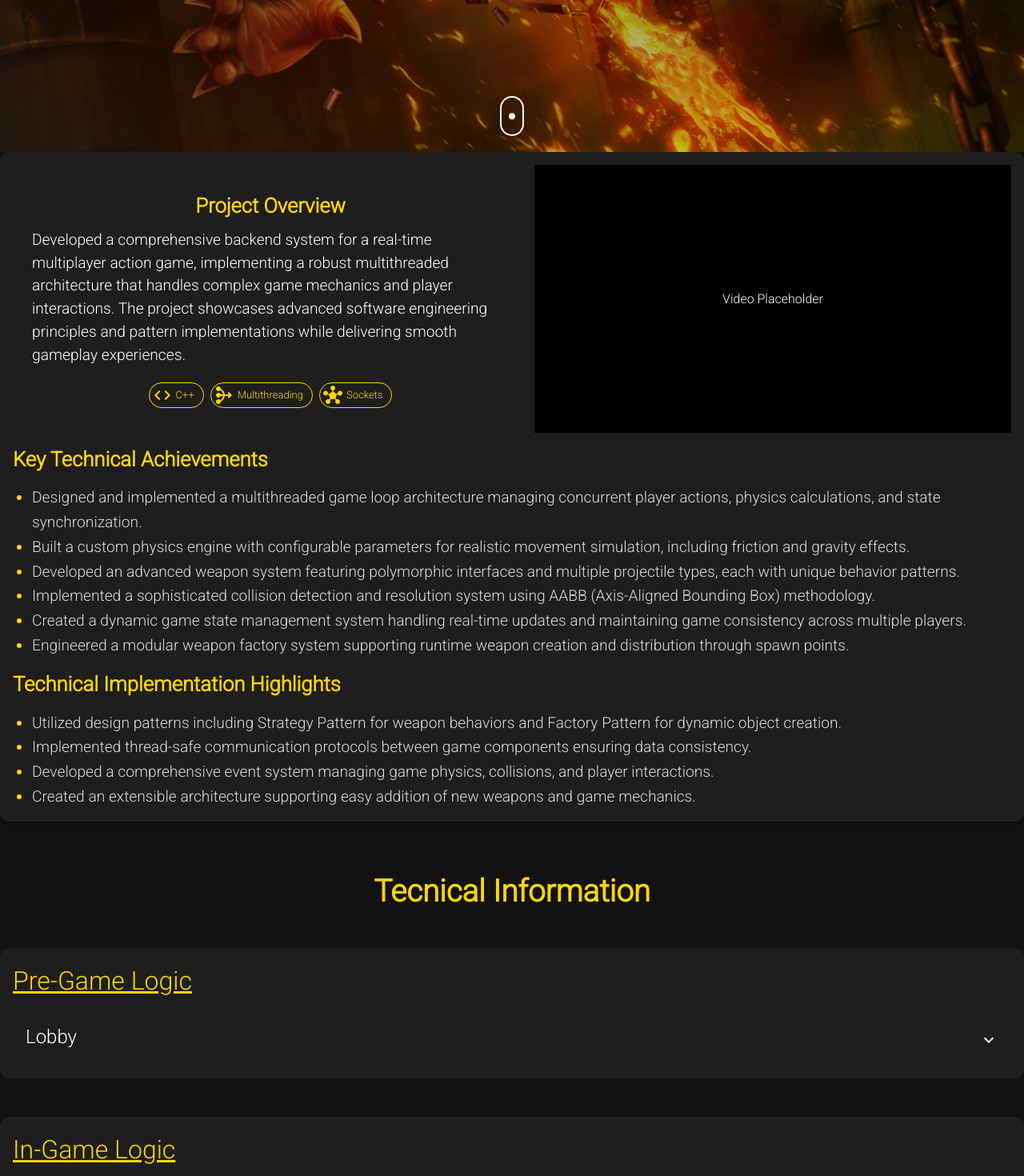
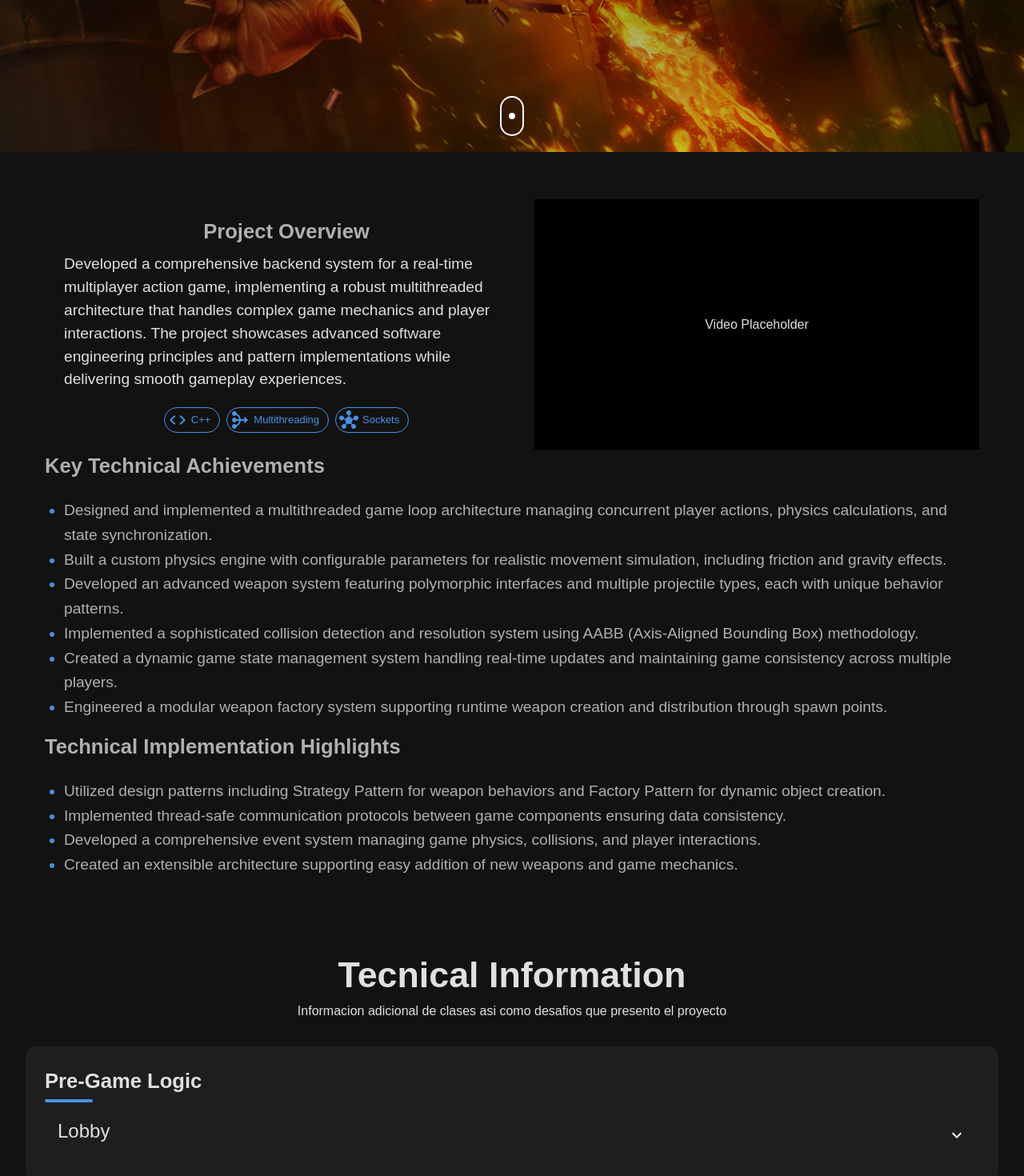
Before and after one commit to IralaElbio/proyects_web, a React (Vite) app in the folder react/: page /duckgame in a window 1280 px wide. Shown: the part 660-2130 px from the top of the page at 80% size. Built offline with nearby package versions, Linux system fonts and the light colour scheme.

Commit message:
Refactor : cambio de estilos de la pagina

```diff
--- a/react/src/Pages/duckgame/Components/CAccordion.tsx
+++ b/react/src/Pages/duckgame/Components/CAccordion.tsx
@@ -14,32 +14,34 @@ interface AccordionListProps {
   titleVariant?: "h5" | "inherit" | "h6"; // add more if need
 }
 
-const CustomAccordion = styled(Accordion)(({ theme }) => ({
-  backgroundColor: "transparent",
+// Contenedor para información desplegable
+export const CustomAccordion = styled(Accordion)(({ theme }) => ({
+  backgroundColor: theme.palette.background.paper,
+  borderRadius: "2px",
   boxShadow: "none",
-  "&::before": {
-    display: "none", // Elimina la línea divisoria por defecto
-  },
-  "&.Mui-expanded": {
-    margin: "0", // Evita que el expandido afecte el diseño
-  },
-}))
-
-const CustomAccordionDetails = styled(AccordionDetails)(() => ({
-  padding: "16px",
-  borderRadius: "8px",
 }));
 
-const AccordionWNode: React.FC<AccordionListProps> = ({ items }) => {
+// Contenedor para información desplegable
+export const CustomAccordionDetails = styled(AccordionDetails)(() => ({
+  padding: "16px",
+}));
+
+// Contenido del acordeón
+export const CustomAccordionSummary = styled(AccordionSummary)(() => ({
+  fontWeight: "bold",
+  fontSize: "1.1rem",
+}));
+
+const AccordionWNode: React.FC<AccordionListProps> = ({ items, titleVariant }) => {
   return (
     <>
       {items.map((item, index) => (
         <CustomAccordion key={index}>
-          <AccordionSummary expandIcon={<ExpandMoreIcon sx={{ color: "white" }} />}>
-            <Typography variant="h5" gutterBottom>
+          <CustomAccordionSummary expandIcon={<ExpandMoreIcon sx={{ color: "white" }} />}>
+            <Typography variant={titleVariant} gutterBottom>
               {item.title}
             </Typography>
-          </AccordionSummary>
+          </CustomAccordionSummary>
           <CustomAccordionDetails>{item.content}</CustomAccordionDetails>
         </CustomAccordion>
       ))}
--- a/react/src/Pages/duckgame/Components/SectionBeginningGame.tsx
+++ b/react/src/Pages/duckgame/Components/SectionBeginningGame.tsx
@@ -79,7 +79,8 @@ const BeginningGameSect = () => {
 
             <ChallengesAndSolutions data={challengesAndSolutions} />
 
-            <AccordionWNode items={content} titleVariant='inherit' />
+            <SubSectionTitle>Class Information</SubSectionTitle>
+            <AccordionWNode items={content} titleVariant='h6' />
         </>
     );
 };
--- a/react/src/Pages/duckgame/Components/SectionGameLoopMap.tsx
+++ b/react/src/Pages/duckgame/Components/SectionGameLoopMap.tsx
@@ -102,7 +102,8 @@ const GameLoopAndMap = () => {
 
             <ChallengesAndSolutions data={challengesAndSolutions} />
 
-            <AccordionWNode items={content} titleVariant='inherit' />
+            <SubSectionTitle>Class Information</SubSectionTitle>
+            <AccordionWNode items={content} titleVariant='h6' />
         </>
     );
 };
--- a/react/src/Pages/duckgame/Components/SectionLobby.tsx
+++ b/react/src/Pages/duckgame/Components/SectionLobby.tsx
@@ -1,6 +1,6 @@
 import React from 'react';
 import { Typography } from '@mui/material';
-import { SpacedStack, FlexBoxRow, FlexBoxRowContent, SubSectionTitle } from "../DuckGameStyles"
+import { SpacedStack, FlexBoxRow, FlexBoxRowContent, SubSectionTitle, StyledBox } from "../DuckGameStyles"
 import ChallengesAndSolutions from './CompChallenges';
 import AccordionWNode from './CAccordion';
 import ParagraphList from './CParagraphList';
@@ -33,6 +33,8 @@ const content = [{
     title: "Lobby",
     content: (
         <SpacedStack>
+            <StyledBox>
+
                 <FlexBoxRow>
                     <FlexBoxRowContent>
                         <SubSectionTitle>
@@ -47,11 +49,11 @@ const content = [{
                             ]}
                         />
                     </FlexBoxRowContent>
-
                     <FlexBoxRowContent width={1500} height={300} bgcolor="black" display="flex" justifyContent="center" alignItems="center">
                         <Typography>Diagrama UML aquí</Typography>
                     </FlexBoxRowContent>
                 </FlexBoxRow>
+            </StyledBox>
             <ChallengesAndSolutions data={challengesAndSolutions} />
         </SpacedStack>
     ),
--- a/react/src/Pages/duckgame/Components/SectionProjectOverview.tsx
+++ b/react/src/Pages/duckgame/Components/SectionProjectOverview.tsx
@@ -1,7 +1,7 @@
 import React from "react";
 import { styled } from "@mui/material/styles";
 import { Typography, Stack, Box, Chip } from "@mui/material";
-import { StyledStackContainer, SubSectionTitle, TextBody } from "../DuckGameStyles";
+import { FlexBoxRow, FlexBoxRowContent, StyledStackContainer, SubSectionTitle, TextBody } from "../DuckGameStyles";
 import { Hub } from "@mui/icons-material";
 import MediationIcon from '@mui/icons-material/Mediation';
 import CodeIcon from '@mui/icons-material/Code';
@@ -12,17 +12,6 @@ const StyledChip = styled(Chip)(({ theme }) => ({
     color: theme.palette.primary.main,
     "& .MuiChip-icon": {
         color: theme.palette.primary.main,
-    },
-}));
-
-const ProjectOverviewContainer = styled(Box)(({ theme }) => ({
-    display: "flex",
-    flexDirection: "row",
-    gap: theme.spacing(1),
-    minHeight: "300px",
-
-    [theme.breakpoints.down("sm")]: {
-        flexDirection: "column",
     },
 }));
 
@@ -69,8 +58,8 @@ const technicalHighlights = [
 
 function ProjectOverview() {
     return (
-        <StyledStackContainer spacing={2}>
-            <ProjectOverviewContainer>
+        <StyledStackContainer>
+            <FlexBoxRow>
                 <ProjectOverviewContent>
                     <SubSectionTitle>
                         Project Overview
@@ -90,7 +79,7 @@ function ProjectOverview() {
                 <ProjectOverviewVideo>
                     <Typography>Video Placeholder</Typography>
                 </ProjectOverviewVideo>
-            </ProjectOverviewContainer>
+            </FlexBoxRow>
 
             <ItemList title="Key Technical Achievements" items={achievements} />
 
--- a/react/src/Pages/duckgame/Components/SectionTitle.tsx
+++ b/react/src/Pages/duckgame/Components/SectionTitle.tsx
@@ -81,7 +81,7 @@ const HeroSection = () => {
   useEffect(() => {
     const handleScroll = () => {
       const scrollY = window.scrollY;
-      const fadeOutPoint = 1000; // Ajusta para que la transición sea más suave
+      const fadeOutPoint = 1500; // Ajusta para que la transición sea más suave
       setOpacity(Math.max(1 - scrollY / fadeOutPoint, 0));
       setScale(Math.max(1 - scrollY / (fadeOutPoint * 1.5), 0.9));
     };
--- a/react/src/Pages/duckgame/Components/SectionWeapons.tsx
+++ b/react/src/Pages/duckgame/Components/SectionWeapons.tsx
@@ -94,6 +94,7 @@ function Weapons() {
 
             <ChallengesAndSolutions data={challengesAndSolutions} />
 
+            <SubSectionTitle>Class Information</SubSectionTitle>
             <AccordionWNode items={content} titleVariant='h6' />
         </>
     )
--- a/react/src/Pages/duckgame/DuckGame.tsx
+++ b/react/src/Pages/duckgame/DuckGame.tsx
@@ -2,12 +2,15 @@ import ProyectOverview from "./Components/SectionProjectOverview"
 import Lobby from "./Components/SectionLobby";
 import Game from "./Components/SectionGame";
 import HeroSection from "./Components/SectionTitle";
-import { SectionTitle, SubSection, SubTitle, SpacedStack } from "./DuckGameStyles";
+import { SectionTitle, SubSection, SubTitle, SpacedStack, MainContainer, TextBody } from "./DuckGameStyles";
+import { Typography } from "@mui/material";
 
 const DuckGamePage = () => {
   return (
     <>
       <HeroSection />
+
+      <MainContainer>
 
         <SpacedStack>
 
@@ -16,6 +19,7 @@ const DuckGamePage = () => {
 
           <SubTitle>
             Tecnical Information
+            <Typography textAlign={"center"} fontWeight={200}>Informacion adicional de clases asi como desafios que presento el proyecto</Typography>
           </SubTitle>
 
           {/* Lobby Logic Section */}
@@ -31,6 +35,8 @@ const DuckGamePage = () => {
           </SubSection>
 
         </SpacedStack>
+      </MainContainer>
+
     </>
   );
 };
--- a/react/src/Pages/duckgame/DuckGameStyles.ts
+++ b/react/src/Pages/duckgame/DuckGameStyles.ts
@@ -1,31 +1,28 @@
 import { styled } from "@mui/material/styles";
-import { Typography, Box, Container, Stack, Accordion, AccordionDetails, AccordionSummary } from "@mui/material";
+import { Box, Container, Typography, Stack } from "@mui/material";
 
-// Contenedor para  una Subsección dentro de una sección
+// Contenedor para una Subsección dentro de una sección
 export const SubSection = styled(Box)(({ theme }) => ({
-    marginBottom: theme.spacing(3),
-    padding: theme.spacing(2),
     backgroundColor: theme.palette.background.paper,
-    borderRadius: theme.spacing(1.5),
-    [theme.breakpoints.down("sm")]: {
-        padding: theme.spacing(3),
-    },
+    padding: theme.spacing(3),
+    borderRadius: "12px",
 }));
 
 // Contenedor principal de la página
-export const MainContainer = styled(Container)(({ theme }) => ({
+export const MainContainer = styled(Box)(({ theme }) => ({
+    maxWidth: "1800px",
+    padding: theme.spacing(4),
+    alignItems: "center",
+    justifyContent: "center",
 }));
 
-
-// Contenedor para agrupar por row, lu uso para contener un texto al lado de la imagen
+// Contenedor para agrupar por row, lo uso para contener un texto al lado de la imagen
 export const FlexBoxRow = styled(Box)(({ theme }) => ({
     display: "flex",
     flexDirection: "row",
+    alignItems: "center",
+    justifyContent: "center",
     gap: theme.spacing(1),
-    minHeight: "300px",
-    background: "black",
-    justifyContent: "center",
-    alignItems: "center",
 
     [theme.breakpoints.down("sm")]: {
         flexDirection: "column",
@@ -35,79 +32,68 @@ export const FlexBoxRow = styled(Box)(({ theme }) => ({
 // Contenido para la imagen
 export const FlexBoxRowContent = styled(Box)(({ theme }) => ({
     flex: 1,
-    display: "flex",
-    flexDirection: "column",
-    padding: theme.spacing(3),
+    padding: theme.spacing(2),
 }));
 
-// Box para contener zonas principales de informacion
+// Box para contener zonas principales de información
 export const StyledBox = styled(Box)(({ theme }) => ({
-    minHeight: "300px",
-    background: "black",
+    backgroundColor: theme.palette.background.default,
     padding: theme.spacing(3),
-    marginBottom: theme.spacing(3),
+    marginBottom: theme.spacing(2),
+    borderRadius: "5px",
+    boxShadow: "0px 4px 10px rgba(0, 0, 0, 0.2)",
 }));
-
 
 // Título de subsecciones
 export const SubTitle = styled(Typography)(({ theme }) => ({
-    fontSize: "clamp(1.5rem, 3vw, 3rem)",
-    fontWeight: 600,
-    color: theme.palette.primary.main,
+    fontSize: "clamp(1.5rem, 3.5vw, 3.5rem)",
+    fontWeight: "600",
     textAlign: "center",
     marginBottom: theme.spacing(2),
+    color: theme.palette.text.primary,
 }));
 
-
-// Título de subsecciones
 export const SectionTitle = styled(Typography)(({ theme }) => ({
-    fontSize: "clamp(1rem, 3vw, 2rem)",
-    fontWeight: 300,
-    color: theme.palette.primary.main,
-    textDecoration: "underline",
+    fontSize: "clamp(1rem, 2vw, 1.8rem)",
+    fontWeight: 700,
     marginBottom: theme.spacing(2),
+    color: theme.palette.text.primary,
+    position: 'relative',
+    '&:after': {
+        content: '""',
+        position: 'absolute',
+        bottom: '-8px',
+        left: 0,
+        width: '60px',
+        height: '4px',
+        backgroundColor: theme.palette.primary.main,
+        borderRadius: '2px',
+    },
 }));
-
-
 
 // Stack Estilizado
 export const StyledStackContainer = styled(Stack)(({ theme }) => ({
+    padding: theme.spacing(3),
     marginBottom: theme.spacing(4),
-    padding: theme.spacing(2),
-    backgroundColor: theme.palette.background.paper,
-    borderRadius: theme.spacing(1.5),
-    boxShadow: theme.shadows[2],
 }));
 
-// Titulos secundarios de Secciones (ej. Overview)
+// Títulos secundarios de Secciones (ej. Overview)
 export const SubSectionTitle = styled(Typography)(({ theme }) => ({
-    fontSize: "clamp(1.2rem, 4vw, 1.6rem)",  // Ajustable según el tamaño de la pantalla
-    fontWeight: 600,
-    color: theme.palette.primary.main,
-    marginBottom: theme.spacing(1),  // Espacio debajo del título
+    fontSize: "clamp(1.2rem, 4vw, 1.6rem)",
+    fontWeight: "600",
+    marginBottom: theme.spacing(1),
+    color: theme.palette.text.secondary,
 }));
-
 
 // Estilo para los párrafos de texto
 export const TextBody = styled(Typography)(({ theme }) => ({
-    fontSize: "1.2rem",
-    color: theme.palette.text.primary,  // Color del texto según el tema
-    lineHeight: 1.5,  // Espaciado entre líneas
-    marginBottom: theme.spacing(1.5),  // Espacio entre párrafos
+    fontSize: "clamp(0.6rem, 2vw, 1.2rem)",
+    lineHeight: "1.5",
+    marginBottom: theme.spacing(1.5),
+    color: theme.palette.text.primary,
 }));
 
-// Contenedor para informacion despegable
-const CustomAccordion = styled(Accordion)(({ theme }) => ({
-    backgroundColor: "transparent",
-    boxShadow: "none",
-    "&::before": {
-        display: "none", // Elimina la línea divisoria por defecto
-    },
-    "&.Mui-expanded": {
-        margin: "0", // Evita que el expandido afecte el diseño
-    },
-}))
-
+// Stack con espaciado personalizado
 export const SpacedStack = styled(Stack)(({ theme }) => ({
-    gap: theme.spacing(3),
+    gap: theme.spacing(2),
 }));
--- a/react/src/theme.ts
+++ b/react/src/theme.ts
@@ -1,51 +1,38 @@
 import { createTheme } from "@mui/material/styles";
 
+// Tema personalizado con colores fríos y oscuros
 const theme = createTheme({
     palette: {
         primary: {
-            main: "#FFD700", // Amarillo elegante
+            main: "#4A90E2", // Azul frío
         },
         secondary: {
-            main: "#1E88E5", // Azul moderno
+            main: "#7B61FF", // Morado elegante
         },
         background: {
-            default: "#121212", // Fondo general oscuro
-            paper: "#1E1E1E", // Fondos secundarios
+            default: "#121212", // Negro azulado oscuro
+            paper: "#1E1E1E", // Gris oscuro
         },
         text: {
-            primary: "#FFFFFF", // Texto principal
-            secondary: "#DCDCDC", // Texto secundario
+            primary: "#E0E0E0", // Blanco grisáceo
+            secondary: "#B0B0B0", // Gris claro
         },
     },
     typography: {
-        fontFamily: "'Roboto', 'Arial', sans-serif",
-        h1: {
-            fontSize: "3rem",
-            fontWeight: 700,
-            letterSpacing: "2px",
-        },
-        h2: {
-            fontSize: "2.5rem",
-            fontWeight: 600,
-        },
-        body1: {
-            fontSize: "1rem",
-            lineHeight: 1.6,
-        },
-        button: {
-            textTransform: "none", // Sin mayúsculas automáticas en botones
-        },
+        fontFamily: "Poppins, sans-serif",
     },
-    spacing: 8, // Define la unidad base de espaciado (8px por defecto)
+    spacing: 8, // Espaciado base
     components: {
         MuiButton: {
             styleOverrides: {
                 root: {
-                    borderRadius: "8px", // Botones con bordes redondeados
+                    borderRadius: "8px", // Bordes redondeados en botones
+                    textTransform: "none",
                 },
             },
         },
     },
 });
 
+
 export default theme;
```
Lines whose indentation alone changed are shown as unchanged.
